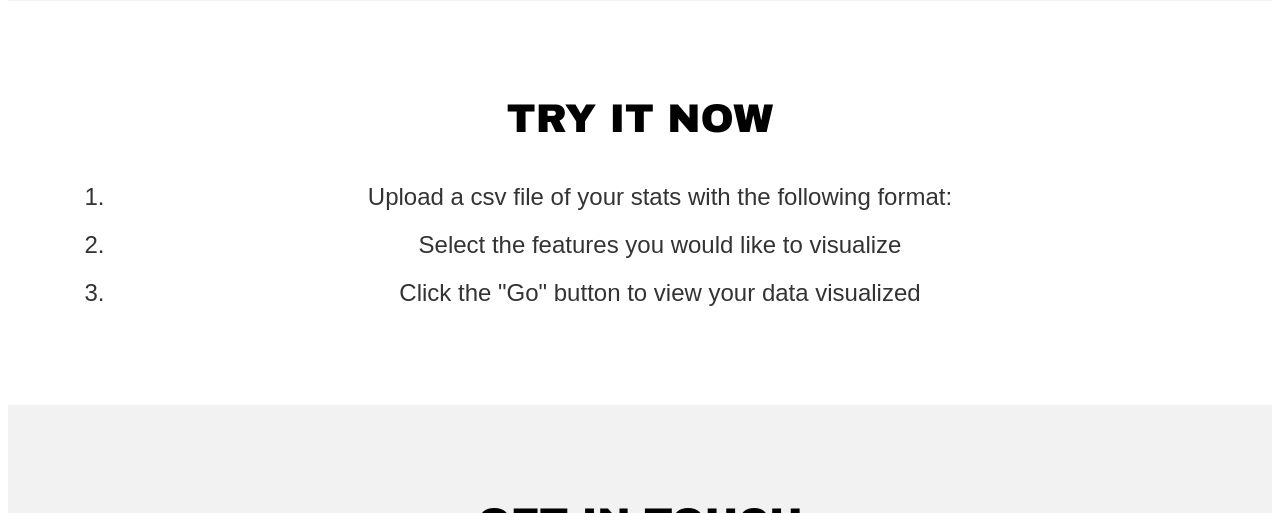
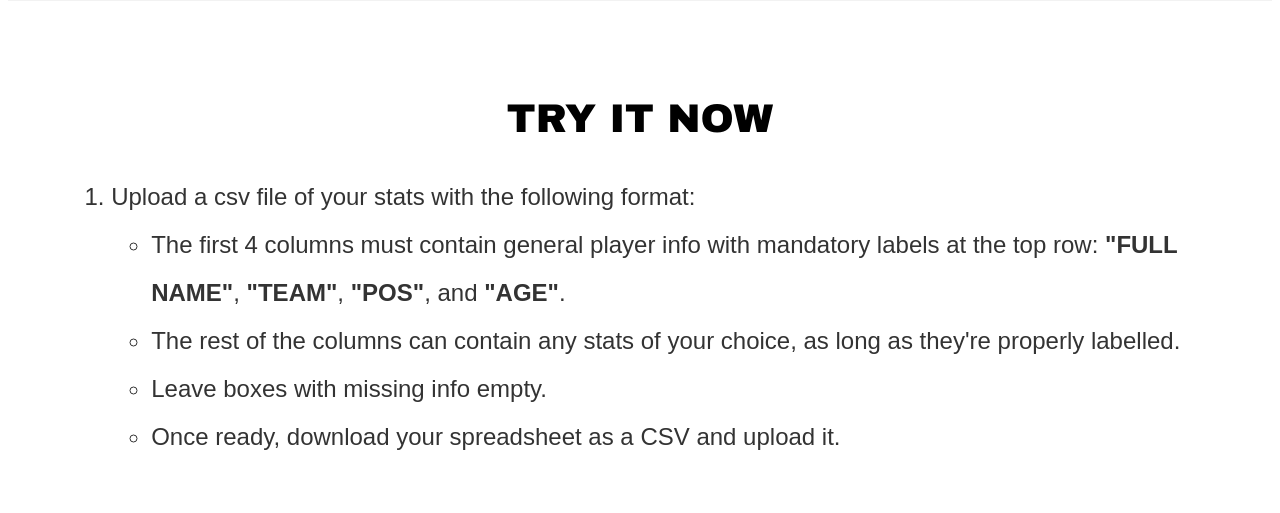
Before and after one commit to court-science/web-platform, a Flask app: page / in a window 1280 px wide. Shown: the part 507-1020 px from the top of the page. Run offline with Flask 2, Linux system fonts and the light colour scheme.

Commit message:
file upload feature

```diff
--- a/static/style.css
+++ b/static/style.css
@@ -43,6 +43,13 @@
     font-size: 24px;
 }
 
+.list-text {
+    font-family: Arial, Gadget, sans-serif;
+    line-height: 2;
+    color: #333333;
+    font-size: 24px;
+}
+
 .body-section-2 {
     background-color: white;
     padding: 5%
@@ -56,3 +63,16 @@
     height: 25%;
     padding: 5%;
 }
+
+input[type="file"] {
+    display: none;
+}
+
+.csv-upload {
+    display: block;
+    width: 25%;
+    height: 25%;
+    padding-left: 22.5%;
+    padding-top: 5%;
+    padding-bottom: 5%;
+}
--- a/templates/index.html
+++ b/templates/index.html
@@ -25,8 +25,22 @@
     </div>
     <div class="body-section-2" id="demo">
         <h2 class="title">TRY IT NOW</h2>
-        <ol class="body-text">
+        <ol class="list-text">
             <li>Upload a csv file of your stats with the following format:</li>
+                <ul>
+                    <li>The first 4 columns must contain general player info with mandatory labels at the top row: <b>"FULL NAME"</b>,
+                    <b>"TEAM"</b>, <b>"POS"</b>, and <b>"AGE"</b>.</li>
+                    <li>The rest of the columns can contain any stats of your choice, as long as they're properly labelled.</li>
+                    <li>Leave boxes with missing info empty.</li>
+                    <li>Once ready, download your spreadsheet as a CSV and upload it.</li>
+                </ul>
+            <div class="csv-upload">
+                <label for="file-input">
+                    <img src="https://cms.jotform.com/uploads/image_upload/image_upload/global/21355_upload.png"/>
+                </label>
+
+                <input id="file-input" type="file" accept=".text/csv"/>
+            </div>
             <li>Select the features you would like to visualize</li>
             <li>Click the "Go" button to view your data visualized</li>
         </ol>
```
